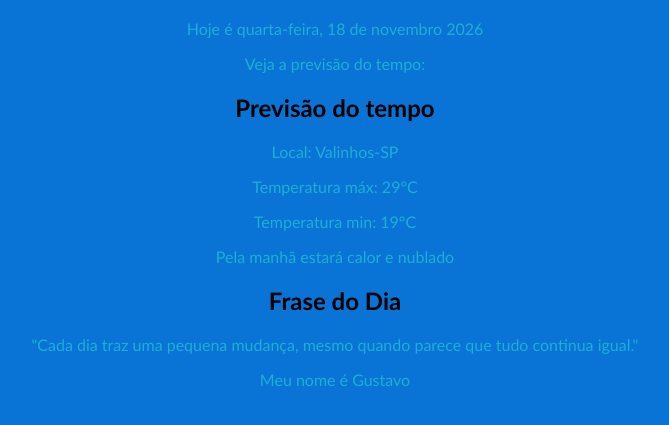
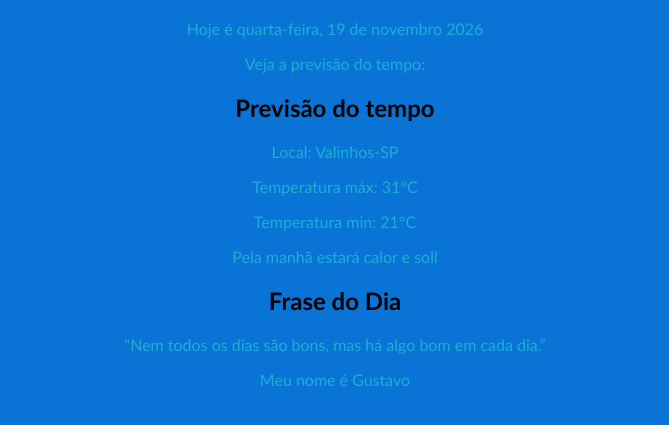
Before and after one commit to GustavoSotana/sauda-es, a plain HTML site: page index.html in a window 1280 px wide. Shown: the part 101-526 px from the top of the page, without its empty margins (305-974 px from the left). Drawn offline with Linux system fonts and the light colour scheme.

Commit message:
19 de novembro

```diff
--- a/index.html
+++ b/index.html
@@ -7,16 +7,16 @@
     </head>
     <body>
         <h1>Saudações</h1>
-        <p>Hoje é quarta-feira, 18 de novembro 2026</p>
+        <p>Hoje é quarta-feira, 19 de novembro 2026</p>
         <p>Veja a previsão do tempo:</p>
 
         <h2>Previsão do tempo</h2>
         <p>Local: Valinhos-SP</p>
-        <p>Temperatura máx: 29°C</p>
-        <p>Temperatura min: 19°C</p>
-        <p>Pela manhã estará calor e nublado</p>
+        <p>Temperatura máx: 31°C</p>
+        <p>Temperatura min: 21°C</p>
+        <p>Pela manhã estará calor e soll</p>
 
         <h2>Frase do Dia</h2>
-        <p>"Cada dia traz uma pequena mudança, mesmo quando parece que tudo continua igual."</p>
+        <p>“Nem todos os dias são bons, mas há algo bom em cada dia.”</p>
         <p>Meu nome é Gustavo</p>
     </body>
```
